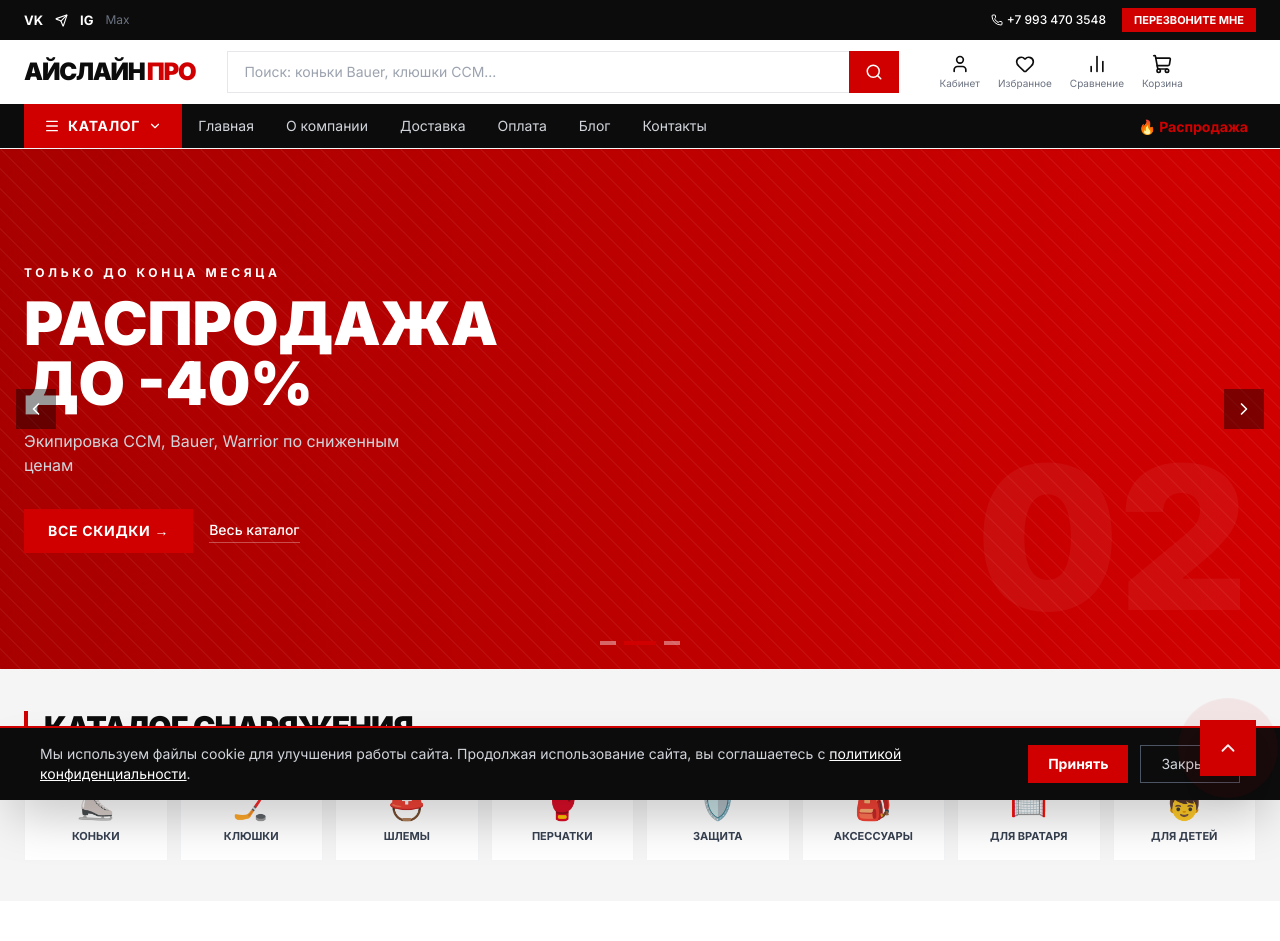
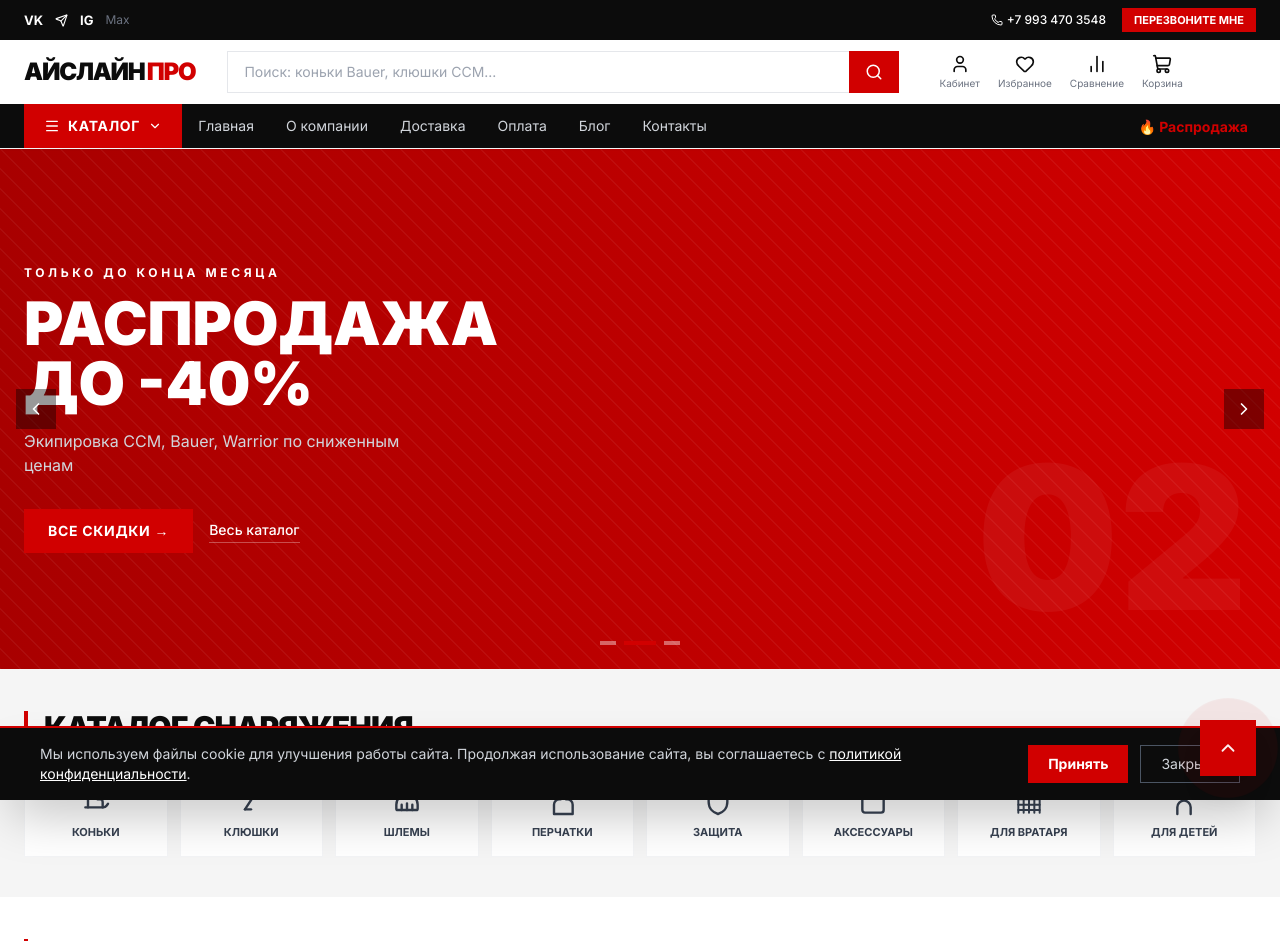
Before and after one commit to sbornovmax/iceline-pro, a Next.js app: page / in a window 1280 px wide. Shown: the top 941 px of the page. Built offline with nearby package versions, Linux system fonts and the light colour scheme.

Commit message:
feat: иконки каталога заменены на инфографику (SVG вместо эмодзи)

```diff
--- a/src/components/home/CategoriesSection.tsx
+++ b/src/components/home/CategoriesSection.tsx
@@ -1,5 +1,6 @@
 import Link from 'next/link'
 import { CATEGORIES } from '@/lib/data'
+import CategoryIcon from '@/components/icons/CategoryIcon'
 
 export default function CategoriesSection() {
   return (
@@ -16,7 +17,7 @@
               href={`/catalog/${cat.slug}`}
               className="group flex flex-col items-center gap-2 bg-white p-4 hover:bg-ice-black transition-all duration-300 border border-gray-100 hover:border-ice-red"
             >
-              <span className="text-3xl">{cat.icon}</span>
+              <CategoryIcon name={cat.icon} className="w-8 h-8 text-gray-700 group-hover:text-white transition-colors" />
               <span className="text-[11px] font-bold text-center text-gray-700 group-hover:text-white transition-colors uppercase leading-tight">
                 {cat.name.replace('Хоккейные ', '').replace('Хоккейная ', '')}
               </span>
--- /dev/null
+++ b/src/components/icons/CategoryIcon.tsx
@@ -0,0 +1,87 @@
+type IconProps = { className?: string }
+
+function SkatesIcon({ className }: IconProps) {
+  return (
+    <svg viewBox="0 0 24 24" fill="none" stroke="currentColor" strokeWidth="1.8" strokeLinecap="round" strokeLinejoin="round" className={className}>
+      <path d="M6 16V8a2 2 0 0 1 2-2h2l3 4h2a2 2 0 0 1 2 2v4" />
+      <path d="M4 16h13.5a3 3 0 0 0 2.4-1.2l1.1-1.5" />
+    </svg>
+  )
+}
+
+function StickIcon({ className }: IconProps) {
+  return (
+    <svg viewBox="0 0 24 24" fill="none" stroke="currentColor" strokeWidth="1.8" strokeLinecap="round" strokeLinejoin="round" className={className}>
+      <path d="M17 3 7.5 17.5" />
+      <path d="M7.5 17.5h4.5" />
+    </svg>
+  )
+}
+
+function HelmetIcon({ className }: IconProps) {
+  return (
+    <svg viewBox="0 0 24 24" fill="none" stroke="currentColor" strokeWidth="1.8" strokeLinecap="round" strokeLinejoin="round" className={className}>
+      <path d="M4 14a8 8 0 0 1 16 0v3a1 1 0 0 1-1 1H5a1 1 0 0 1-1-1v-3Z" />
+      <path d="M8 14v4M12 13v5M16 14v4" />
+    </svg>
+  )
+}
+
+function GlovesIcon({ className }: IconProps) {
+  return (
+    <svg viewBox="0 0 24 24" fill="none" stroke="currentColor" strokeWidth="1.8" strokeLinecap="round" strokeLinejoin="round" className={className}>
+      <path d="M6 21v-7a4 4 0 0 1 4-4h1V6a2 2 0 0 1 4 0v4h1a4 4 0 0 1 4 4v7z" />
+    </svg>
+  )
+}
+
+function ProtectionIcon({ className }: IconProps) {
+  return (
+    <svg viewBox="0 0 24 24" fill="none" stroke="currentColor" strokeWidth="1.8" strokeLinecap="round" strokeLinejoin="round" className={className}>
+      <path d="M12 3l7 3v6c0 5-3.5 8-7 9-3.5-1-7-4-7-9V6l7-3z" />
+    </svg>
+  )
+}
+
+function BagIcon({ className }: IconProps) {
+  return (
+    <svg viewBox="0 0 24 24" fill="none" stroke="currentColor" strokeWidth="1.8" strokeLinecap="round" strokeLinejoin="round" className={className}>
+      <rect x="4" y="8" width="16" height="12" rx="2" />
+      <path d="M9 8V6a3 3 0 0 1 6 0v2" />
+    </svg>
+  )
+}
+
+function GoalieIcon({ className }: IconProps) {
+  return (
+    <svg viewBox="0 0 24 24" fill="none" stroke="currentColor" strokeWidth="1.5" strokeLinecap="round" strokeLinejoin="round" className={className}>
+      <path d="M4 20V6h16v14" />
+      <path d="M4 10h16M4 14h16M4 18h16M8 6v14M12 6v14M16 6v14" />
+    </svg>
+  )
+}
+
+function KidsIcon({ className }: IconProps) {
+  return (
+    <svg viewBox="0 0 24 24" fill="none" stroke="currentColor" strokeWidth="1.8" strokeLinecap="round" strokeLinejoin="round" className={className}>
+      <circle cx="12" cy="6" r="3" />
+      <path d="M7 21v-5a5 5 0 0 1 10 0v5" />
+    </svg>
+  )
+}
+
+const ICONS: Record<string, (props: IconProps) => JSX.Element> = {
+  skates: SkatesIcon,
+  stick: StickIcon,
+  helmet: HelmetIcon,
+  gloves: GlovesIcon,
+  protection: ProtectionIcon,
+  bag: BagIcon,
+  goalie: GoalieIcon,
+  kids: KidsIcon,
+}
+
+export default function CategoryIcon({ name, className = 'w-6 h-6' }: { name: string; className?: string }) {
+  const Icon = ICONS[name] ?? ProtectionIcon
+  return <Icon className={className} />
+}
--- a/src/components/layout/Header.tsx
+++ b/src/components/layout/Header.tsx
@@ -4,6 +4,7 @@
 import { Search, User, Heart, BarChart2, Phone, Menu, X, ChevronDown, Send } from 'lucide-react'
 import { CATEGORIES } from '@/lib/data'
 import CartIcon from '@/components/ui/CartIcon'
+import CategoryIcon from '@/components/icons/CategoryIcon'
 import { useFav } from '@/context/FavContext'
 import { useRouter } from 'next/navigation'
 
@@ -127,7 +128,7 @@
                     {CATEGORIES.map(cat => (
                       <Link key={cat.id} href={`/catalog/${cat.slug}`} onMouseEnter={() => setActiveCat(cat)}
                         className={`flex items-center gap-3 w-full px-3 py-2.5 text-sm text-left transition-colors ${activeCat.id === cat.id ? 'bg-ice-red text-white font-bold' : 'hover:bg-gray-50 text-gray-700'}`}>
-                        <span>{cat.icon}</span><span>{cat.name}</span>
+                        <CategoryIcon name={cat.icon} className="w-4 h-4 flex-shrink-0" /><span>{cat.name}</span>
                         <ChevronDown size={12} className="ml-auto -rotate-90" />
                       </Link>
                     ))}
@@ -163,7 +164,7 @@
               {CATEGORIES.map(cat => (
                 <Link key={cat.id} href={`/catalog/${cat.slug}`} onClick={() => setMenuOpen(false)}
                   className="flex items-center gap-3 px-3 py-2.5 text-sm hover:bg-ice-gray hover:text-ice-red transition-colors">
-                  <span>{cat.icon}</span>{cat.name}
+                  <CategoryIcon name={cat.icon} className="w-4 h-4 flex-shrink-0" />{cat.name}
                 </Link>
               ))}
               <hr className="my-3" />
--- a/src/lib/data.ts
+++ b/src/lib/data.ts
@@ -9,28 +9,28 @@
 }
 
 export const CATEGORIES: Category[] = [
-  { id: '1', name: 'Хоккейные коньки', slug: 'konki', icon: '⛸️',
+  { id: '1', name: 'Хоккейные коньки', slug: 'konki', icon: 'skates',
     subcategories: [{ name: 'Взрослые (SR)', slug: 'konki-sr' }, { name: 'Подростковые (INT)', slug: 'konki-int' }, { name: 'Юниорские (JR)', slug: 'konki-jr' }, { name: 'Детские (YTH)', slug: 'konki-yth' }, { name: 'Роликовые коньки', slug: 'rolikovye' }]
   },
-  { id: '2', name: 'Хоккейные клюшки', slug: 'klyushki', icon: '🏒',
+  { id: '2', name: 'Хоккейные клюшки', slug: 'klyushki', icon: 'stick',
     subcategories: [{ name: 'Взрослые (SR)', slug: 'klyushki-sr' }, { name: 'Подростковые (INT)', slug: 'klyushki-int' }, { name: 'Юниорские (JR)', slug: 'klyushki-jr' }, { name: 'Детские (YTH)', slug: 'klyushki-yth' }, { name: 'Крюки, Трубы', slug: 'kruki' }, { name: 'Флорбол', slug: 'florbol' }]
   },
-  { id: '3', name: 'Хоккейные шлемы', slug: 'shlemy', icon: '⛑️',
+  { id: '3', name: 'Хоккейные шлемы', slug: 'shlemy', icon: 'helmet',
     subcategories: [{ name: 'Хоккейные шлемы', slug: 'shlemy-all' }, { name: 'Маски, Визоры', slug: 'maski' }, { name: 'Аксессуары для шлема', slug: 'aksessuary-shlem' }]
   },
-  { id: '4', name: 'Хоккейные перчатки', slug: 'perchatki', icon: '🥊',
+  { id: '4', name: 'Хоккейные перчатки', slug: 'perchatki', icon: 'gloves',
     subcategories: [{ name: 'Взрослые (SR)', slug: 'perchatki-sr' }, { name: 'Подростковые (INT)', slug: 'perchatki-int' }, { name: 'Юниорские (JR)', slug: 'perchatki-jr' }, { name: 'Детские (YTH)', slug: 'perchatki-yth' }]
   },
-  { id: '5', name: 'Хоккейная защита', slug: 'zashita', icon: '🛡️',
+  { id: '5', name: 'Хоккейная защита', slug: 'zashita', icon: 'protection',
     subcategories: [{ name: 'Нагрудники', slug: 'nagrudniki' }, { name: 'Налокотники', slug: 'nalokotniki' }, { name: 'Трусы (шорты)', slug: 'trusy' }, { name: 'Щитки (наколенники)', slug: 'shitki' }]
   },
-  { id: '6', name: 'Хоккейные аксессуары', slug: 'aksessuary', icon: '🎒',
+  { id: '6', name: 'Хоккейные аксессуары', slug: 'aksessuary', icon: 'bag',
     subcategories: [{ name: 'Хоккейные сумки', slug: 'sumki' }, { name: 'Тейп и лента', slug: 'tejp' }, { name: 'Стельки', slug: 'stelki' }]
   },
-  { id: '7', name: 'Для вратаря', slug: 'vratar', icon: '🥅',
+  { id: '7', name: 'Для вратаря', slug: 'vratar', icon: 'goalie',
     subcategories: [{ name: 'Вратарские коньки', slug: 'vrat-konki' }, { name: 'Вратарские перчатки', slug: 'vrat-perchatki' }, { name: 'Вратарские шлемы', slug: 'vrat-shlemy' }, { name: 'Вратарские нагрудники', slug: 'vrat-nagrudniki' }, { name: 'Вратарские налокотники', slug: 'vrat-nalokotniki' }, { name: 'Вратарские трусы (шорты)', slug: 'vrat-trusy' }, { name: 'Вратарские щитки (наколенники)', slug: 'vrat-shitki' }, { name: 'Маски вратаря', slug: 'vrat-maski' }]
   },
-  { id: '8', name: 'Для детей', slug: 'detskaya', icon: '👦',
+  { id: '8', name: 'Для детей', slug: 'detskaya', icon: 'kids',
     subcategories: [{ name: 'Детские наборы', slug: 'nabory' }, { name: 'Детское снаряжение', slug: 'detskoe' }]
   },
 ]
```
